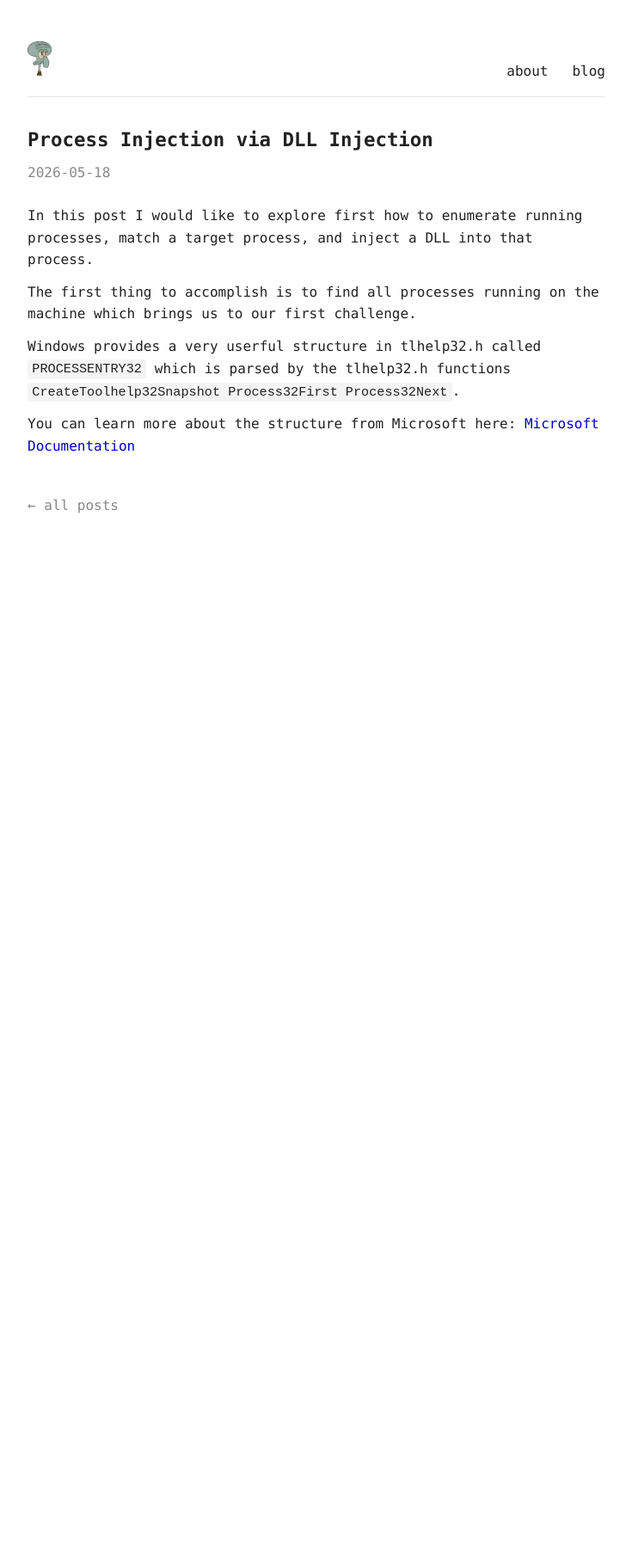
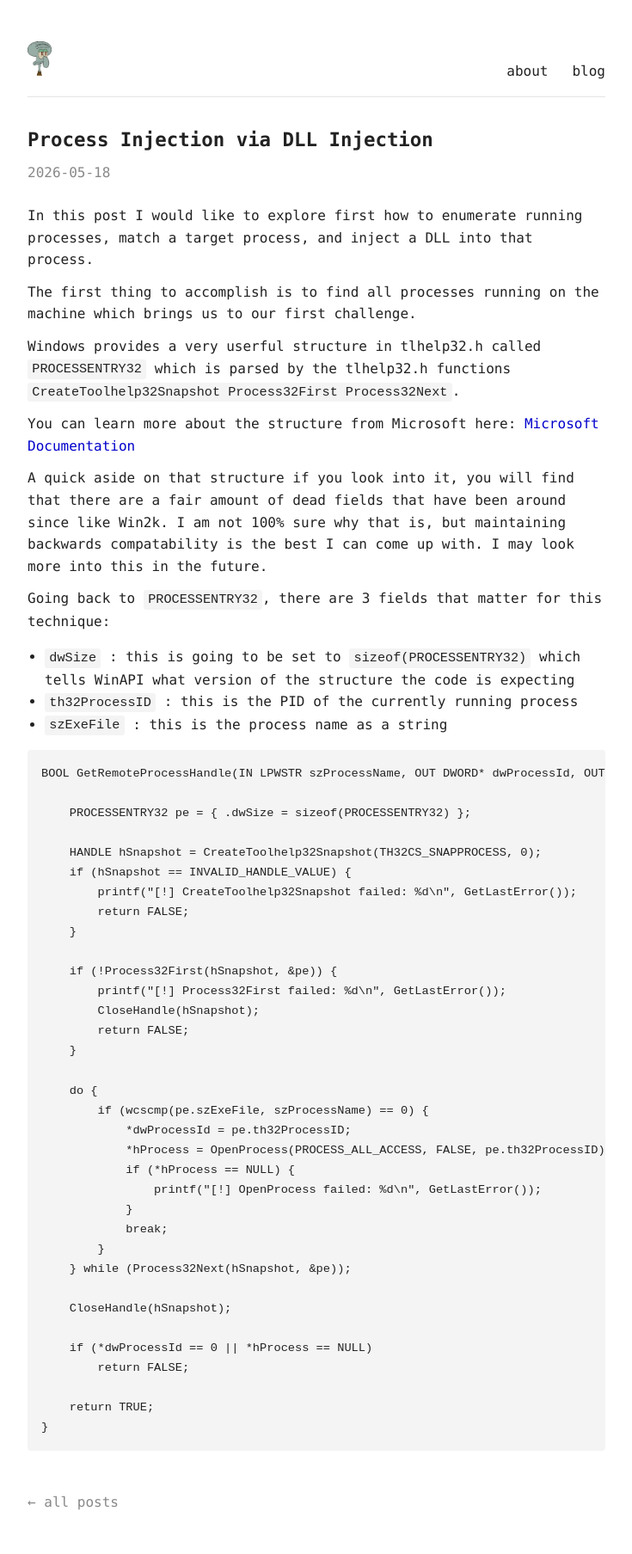
Before and after one commit to hol-jud18/hol-jud18.github.io, a Jekyll site: the page built from _posts/2026-05-18-process-injection.md, in a window 1280 px wide. Shown: the whole page at 86% size, without its empty margins (272-1007 px from the left). Built offline with Jekyll 4.4.1, drawn with Linux system fonts in a browser that asks for light colours; before the commit the page ends 900 px from its top, so only the background shows below that.

Commit message:
adding code block and want to see how it looks

````diff
--- a/_posts/2026-05-18-process-injection.md
+++ b/_posts/2026-05-18-process-injection.md
@@ -13,3 +13,47 @@ The first thing to accomplish is to find all processes running on the machine wh
 Windows provides a very userful structure in tlhelp32.h called `PROCESSENTRY32` which is parsed by the tlhelp32.h functions `CreateToolhelp32Snapshot Process32First Process32Next`.
 
 You can learn more about the structure from Microsoft here: [Microsoft Documentation](https://learn.microsoft.com/en-us/windows/win32/api/tlhelp32/ns-tlhelp32-processentry32)
+
+A quick aside on that structure if you look into it, you will find that there are a fair amount of dead fields that have been around since like Win2k. I am not 100% sure why that is, but maintaining backwards compatability is the best I can come up with. I may look more into this in the future.
+
+Going back to `PROCESSENTRY32`, there are 3 fields that matter for this technique:
++ `dwSize` : this is going to be set to `sizeof(PROCESSENTRY32)` which tells WinAPI what version of the structure the code is expecting
++ `th32ProcessID` : this is the PID of the currently running process
++ `szExeFile` : this is the process name as a string
+
+```
+BOOL GetRemoteProcessHandle(IN LPWSTR szProcessName, OUT DWORD* dwProcessId, OUT HANDLE* hProcess) {
+
+    PROCESSENTRY32 pe = { .dwSize = sizeof(PROCESSENTRY32) };
+
+    HANDLE hSnapshot = CreateToolhelp32Snapshot(TH32CS_SNAPPROCESS, 0);
+    if (hSnapshot == INVALID_HANDLE_VALUE) {
+        printf("[!] CreateToolhelp32Snapshot failed: %d\n", GetLastError());
+        return FALSE;
+    }
+
+    if (!Process32First(hSnapshot, &pe)) {
+        printf("[!] Process32First failed: %d\n", GetLastError());
+        CloseHandle(hSnapshot);
+        return FALSE;
+    }
+
+    do {
+        if (wcscmp(pe.szExeFile, szProcessName) == 0) {
+            *dwProcessId = pe.th32ProcessID;
+            *hProcess = OpenProcess(PROCESS_ALL_ACCESS, FALSE, pe.th32ProcessID);
+            if (*hProcess == NULL) {
+                printf("[!] OpenProcess failed: %d\n", GetLastError());
+            }
+            break;
+        }
+    } while (Process32Next(hSnapshot, &pe));
+
+    CloseHandle(hSnapshot);
+
+    if (*dwProcessId == 0 || *hProcess == NULL)
+        return FALSE;
+
+    return TRUE;
+}
+```
````
